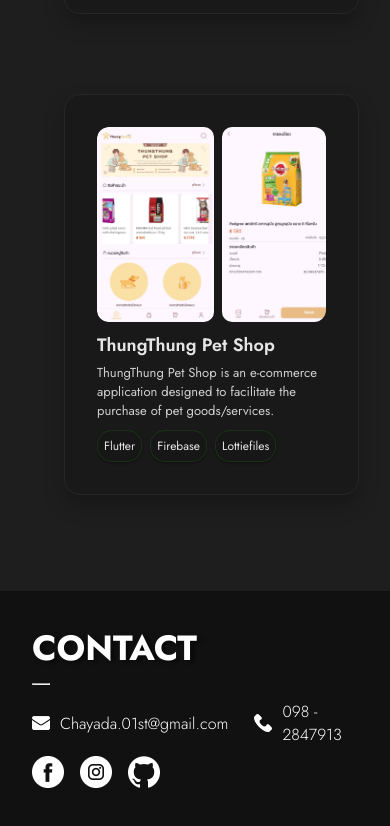
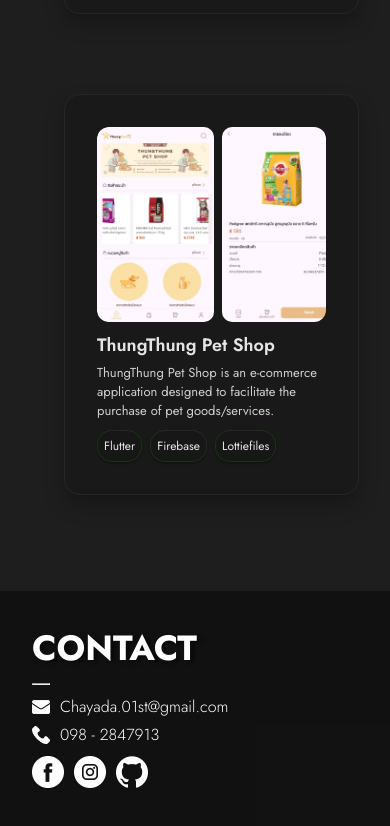
Before and after one commit to Sonnoah/Portfolio-CH, a Next.js app: page / in a window 390 px wide. Shown: the part 4103-4929 px from the top of the page. Built offline with nearby package versions, Linux system fonts and the light colour scheme.

Commit message:
2nd - contact-commit

```diff
--- a/app/globals.css
+++ b/app/globals.css
@@ -448,13 +448,14 @@ hr {
     display: block;
   }
   .CT-left, .CT-right {
+    display: block;
     margin-top: 10px;
   }
+  .Ct-title p {
 
-  .Ct-title p {
+    font-size: 16px;
+  }
+  .img-ct-h {
     margin-right: 10px;
-    font-size: 16px;
-    font-weight: 300;
-    color: #ffffff;
+  }
 }
-}
```
